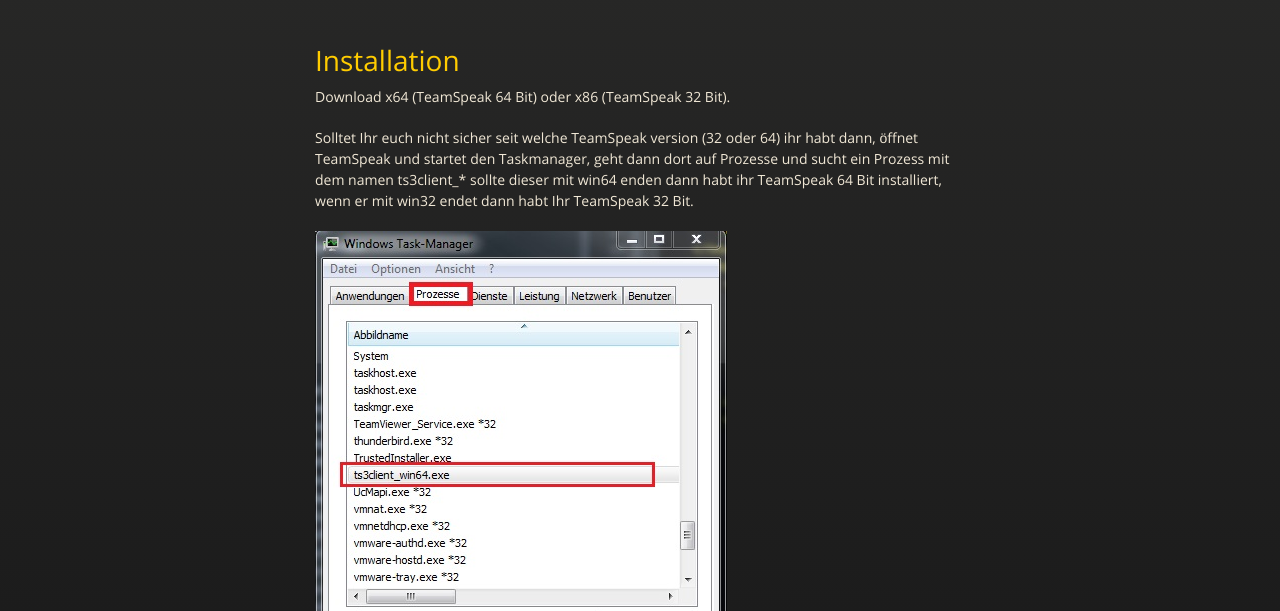
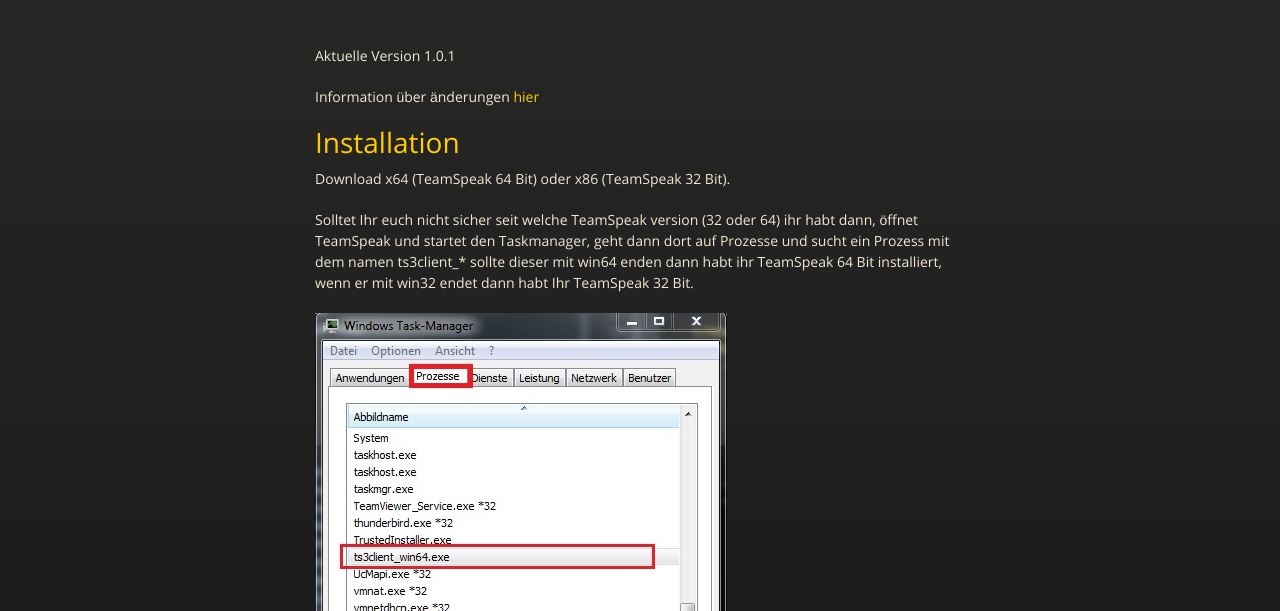
Before and after one commit to Fankserver/TS3-WeAreFriendly-Plugin, a plain HTML site: page index.html in a window 1280 px wide. Shown: the part 189-800 px from the top of the page. Drawn offline with nearby package versions, Linux system fonts and the light colour scheme.

Commit message:
Updated Page

```diff
--- a/index.html
+++ b/index.html
@@ -34,6 +34,8 @@
 					<span class="credits left">Project maintained by <a href="https://github.com/Fankserver">Fankserver</a></span>
 					<span class="credits right">Hosted on GitHub Pages &mdash; Theme by <a href="https://twitter.com/michigangraham">mattgraham</a></span>
 				</div>
+				<p>Aktuelle Version 1.0.1</p>
+				<p>Information &uuml;ber &auml;nderungen <a href="https://github.com/Fankserver/WAF_TS3_plugin/releases/latest">hier</a></p>
 				<h1><a name="waf_ts3_plugin" class="anchor" href="#Installation"><span class="octicon octicon-link">Installation</span></a></h1>
 				<p>Download x64 (TeamSpeak 64 Bit) oder x86 (TeamSpeak 32 Bit).</p>
 				<p>Solltet Ihr euch nicht sicher seit welche TeamSpeak version (32 oder 64) ihr habt dann, &ouml;ffnet TeamSpeak und startet den Taskmanager, geht dann dort auf Prozesse und sucht ein Prozess mit dem namen ts3client_* sollte dieser mit win64 enden dann habt ihr TeamSpeak 64 Bit installiert, wenn er mit win32 endet dann habt Ihr TeamSpeak 32 Bit.</p>
```
